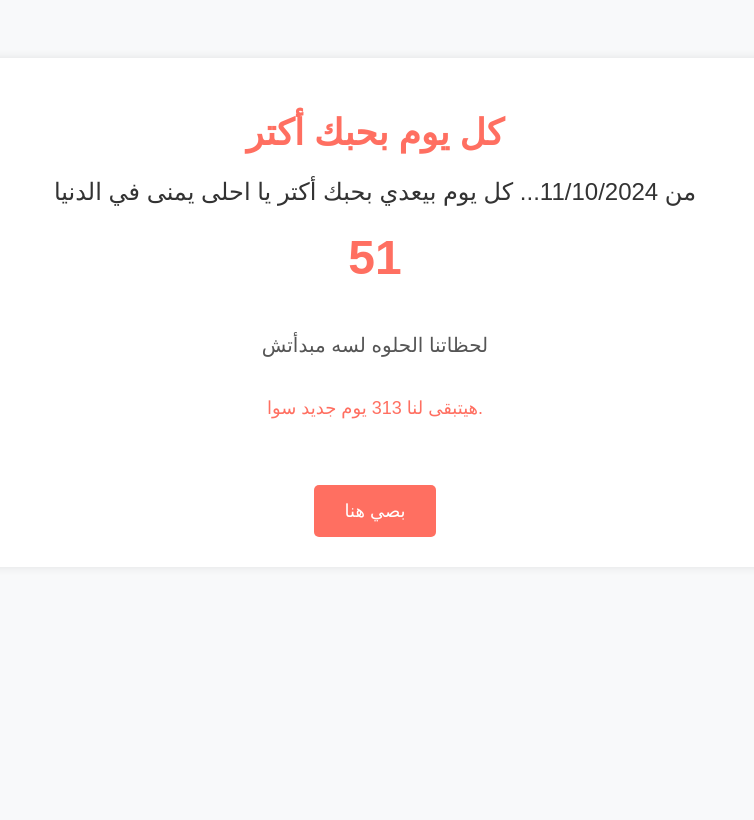
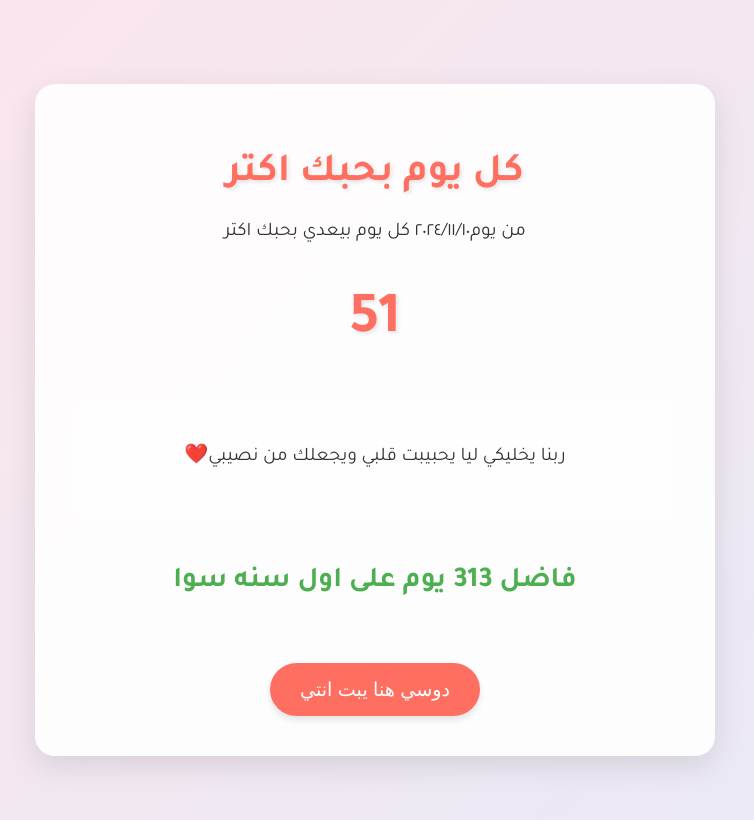
Before and after one commit to youmnawebsite/Ba7ebk, a plain HTML site: page index.html in a window 1280 px wide. Shown: the whole page, without its empty margins (265-1019 px from the left). Drawn offline with Linux system fonts and the light colour scheme.

Commit message:
Add files via upload

```diff
--- a/index.html
+++ b/index.html
@@ -1,83 +1,165 @@
 <!DOCTYPE html>
-<html lang="ar">
+<html lang="ar" dir="rtl">
 <head>
     <meta charset="UTF-8">
     <meta name="viewport" content="width=device-width, initial-scale=1.0">
-    <title>كل يوم بحبك أكتر</title>
+    <title>كل يوم بحبك اكتر</title>
     <style>
+        @import url('https://fonts.googleapis.com/css2?family=Tajawal:wght@400;700&display=swap');
+
+        :root {
+            --primary-color: #ff6f61;
+            --secondary-color: #4CAF50;
+            --background-color: #f8f9fa;
+            --text-color: #333333;
+        }
+
         body {
-            font-family: 'Arial', sans-serif;
-            background-color: #f8f9fa;
+            font-family: 'Tajawal', Arial, sans-serif;
+            background: linear-gradient(135deg, #fce4ec, #e8eaf6);
             text-align: center;
-            padding: 50px;
+            padding: 20px;
+            margin: 0;
+            min-height: 100vh;
+            display: flex;
+            justify-content: center;
+            align-items: center;
         }
 
         .container {
-            background-color: #ffffff;
-            border-radius: 10px;
-            padding: 30px;
-            box-shadow: 0px 0px 10px rgba(0, 0, 0, 0.1);
+            background-color: rgba(255, 255, 255, 0.9);
+            border-radius: 20px;
+            padding: 40px;
+            box-shadow: 0 10px 30px rgba(0, 0, 0, 0.1);
+            max-width: 600px;
+            width: 90%;
+            transition: transform 0.3s ease;
+        }
+
+        .container:hover {
+            transform: translateY(-5px);
         }
 
         h1 {
-            font-size: 36px;
-            color: #ff6f61;
+            font-size: 2.5rem;
+            color: var(--primary-color);
+            margin-bottom: 20px;
+            text-shadow: 2px 2px 4px rgba(0, 0, 0, 0.1);
         }
 
         p {
-            font-size: 24px;
-            color: #333333;
+            font-size: 1.2rem;
+            color: var(--text-color);
             margin-top: 20px;
+            line-height: 1.6;
         }
 
         .days-count {
-            font-size: 48px;
-            color: #ff6f61;
+            font-size: 3.5rem;
+            color: var(--primary-color);
             font-weight: bold;
-            margin-top: 20px;
+            margin: 30px 0;
+            text-shadow: 2px 2px 4px rgba(0, 0, 0, 0.1);
+            animation: pulse 1.5s infinite;
+        }
+
+        @keyframes pulse {
+            0% { transform: scale(1); }
+            50% { transform: scale(1.05); }
+            100% { transform: scale(1); }
         }
 
         .message {
-            font-size: 20px;
-            color: #555555;
-            margin-top: 30px;
+            font-size: 1.2rem;
+            color: var(--text-color);
+            margin: 30px 0;
+            padding: 20px;
+            background-color: rgba(255, 255, 255, 0.7);
+            border-radius: 10px;
+            transition: all 0.3s ease;
+            min-height: 80px;
+            display: flex;
+            align-items: center;
+            justify-content: center;
         }
 
         .button {
-            background-color: #ff6f61;
+            background-color: var(--primary-color);
             color: white;
             border: none;
             padding: 15px 30px;
-            font-size: 18px;
-            border-radius: 5px;
+            font-size: 1.2rem;
+            border-radius: 50px;
             cursor: pointer;
             margin-top: 30px;
-            transition: background-color 0.3s;
+            transition: all 0.3s ease;
+            box-shadow: 0 4px 6px rgba(0, 0, 0, 0.1);
         }
 
-        .button:hover {
+        .button:hover, .button:active {
             background-color: #ff4a39;
+            transform: translateY(-2px);
+            box-shadow: 0 6px 8px rgba(0, 0, 0, 0.15);
         }
 
         .future-days {
-            font-size: 18px;
-            color: #ff6f61;
+            font-size: 1.1rem;
+            color: var(--primary-color);
             margin-top: 40px;
         }
 
         .countdown {
-            font-size: 36px;
-            color: #4CAF50;
+            font-size: 1.8rem;
+            color: var(--secondary-color);
+            margin-top: 20px;
+            font-weight: bold;
+        }
+
+        @media (max-width: 600px) {
+            .container {
+                padding: 20px;
+                width: 95%;
+            }
+
+            h1 {
+                font-size: 2rem;
+            }
+
+            p, .message, .button {
+                font-size: 1rem;
+            }
+
+            .days-count {
+                font-size: 3rem;
+            }
+
+            .countdown {
+                font-size: 1.4rem;
+            }
+        }
+
+        @media (max-width: 400px) {
+            h1 {
+                font-size: 1.8rem;
+            }
+
+            .days-count {
+                font-size: 2.5rem;
+            }
+
+            .countdown {
+                font-size: 1.2rem;
+            }
         }
     </style>
 </head>
 <body>
 
     <div class="container">
-        <h1>كل يوم بحبك أكتر</h1>
-        <p>من <span id="start-date"></span>... كل يوم بيعدي بحبك أكتر يا احلى يمنى في الدنيا</p>
+        <h1>كل يوم بحبك اكتر</h1>
+        <p>من يوم<span id="start-date"></span>  كل يوم بيعدي بحبك اكتر</p>
         <p class="days-count" id="days-count">0</p>
-        <p class="message" id="message">لحظاتنا الحلوه لسه مبدأتش</p>
+        <p class="message" id="message">ربنا يخليكي ليا يحبيبت قلبي ويجعلك من نصيبي❤️</p>
 
         <p class="future-days">
             <span id="future-message"></span>
@@ -85,56 +167,59 @@
 
         <p class="countdown" id="countdown"></p>
 
-        <button class="button" onclick="showMessage()">بصي هنا</button>
+        <button class="button" onclick="showMessage()">دوسي هنا يبت انتي</button>
     </div>
 
     <script>
-        // تعيين تاريخ بداية العلاقة (تاريخ معين باليوم والشهر والسنة)
-        const startDate = new Date("2024-11-10");  // قم بتغيير التاريخ هنا ليكون تاريخ بداية علاقتك
+        const startDate = new Date("2024-11-10");
         const today = new Date();
 
-        // حساب عدد الأيام
         function calculateDays() {
             const diffTime = today - startDate;
-            const diffDays = Math.floor(diffTime / (1000 * 60 * 60 * 24));
-            return diffDays;
+            return Math.floor(diffTime / (1000 * 60 * 60 * 24));
         }
 
-        // حساب الأيام القادمة (مثال: بعد 365 يوم)
         function calculateFutureDays() {
             const futureDate = new Date(startDate);
-            futureDate.setFullYear(futureDate.getFullYear() + 1);  // إضافة سنة واحدة
+            futureDate.setFullYear(futureDate.getFullYear() + 1);
             const diffTime = futureDate - today;
-            const diffDays = Math.floor(diffTime / (1000 * 60 * 60 * 24));
-            return diffDays;
+            return Math.floor(diffTime / (1000 * 60 * 60 * 24));
         }
 
-        // عرض عدد الأيام
-        document.getElementById("days-count").textContent = calculateDays();
+        function updateCounters() {
+            document.getElementById("days-count").textContent = calculateDays();
+            document.getElementById("start-date").textContent = startDate.toLocaleDateString('ar-EG');
+            document.getElementById("countdown").textContent = ` فاضل ${calculateFutureDays()} يوم على اول سنه سوا `;
+        }
 
-        // عرض تاريخ البداية
-        document.getElementById("start-date").textContent = startDate.toLocaleDateString();
-
-        // عرض عدد الأيام القادمة (توقع المستقبل)
-        document.getElementById("future-message").textContent = `هيتبقى لنا ${calculateFutureDays()} يوم جديد سوا.`;
-
-        // تحديث العد التنازلي للأيام القادمة
-        setInterval(() => {
-            document.getElementById("countdown").textContent = `العد التنازلي: ${calculateFutureDays()} يوم جديد`;
-        }, 86400000); // كل يوم يحدث العد التنازلي
-
-        // تغيير الرسالة عند الضغط على الزر
         function showMessage() {
             const messages = [
-                `اليوم هو اليوم ال ${calculateDays()} من بداية حبنا وكل يوم بيعدي بحبك أكتر`,
-                "أنا مش عارف أعد الأيام اللي فاتت قد إيه لأن كل لحظة معاكِ هي جديدة وأجمل.",
-                "أنتِ أهم حاجة في حياتي وكل لحظة معاكِ هي لحظة رائعة",
-                "كل يوم بحبك أكتر واللحظات دي هتكون دايمًا في قلبي!"
+                "انتي في حياتي كل حاجة",
+                "انا مش هعرف اعيش من غيرك",
+                "وجودك معايا مخلي حياتي حلوه بيكي",
+                "انا كل يوم بحبك اكتر من اليوم اللي قبله",
+                "وجودك معايا هو اللي مصبرني عالدنيا يا يومنتي",
+                "انتي مش بس حبيبتي انتِ كل حاجة في حياتي",
+                "لما بشوفك بحس ان الدنيا كلها وقفت عندنا",
+                "وجودك معايا هو احلى حلم عشته في حياتي",
+                "انا مش عايز اعيش من غيرك ولا يوم واحد",
+                "كلمة بحبك دي مش كفايه والله انا مشاعري اكبر من كده بكتير",
+                "السنه دي هتبقى حلوه بس عشان انتي معايا❤️",
+                "بحبك❤️"
             ];
 
+            const messageElement = document.getElementById("message");
             const randomMessage = messages[Math.floor(Math.random() * messages.length)];
-            document.getElementById("message").textContent = randomMessage;
+            messageElement.style.opacity = '0';
+
+            setTimeout(() => {
+                messageElement.textContent = randomMessage;
+                messageElement.style.opacity = '1';
+            }, 300);
         }
+
+        updateCounters();
+        setInterval(updateCounters, 86400000);
     </script>
 
 </body>
```
